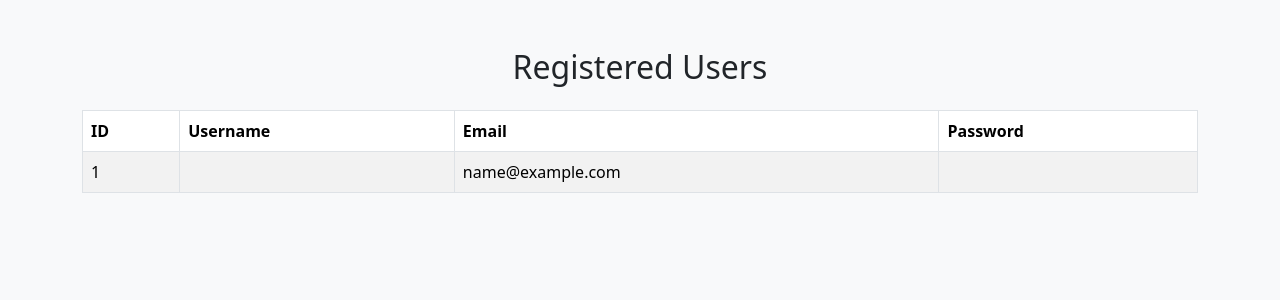
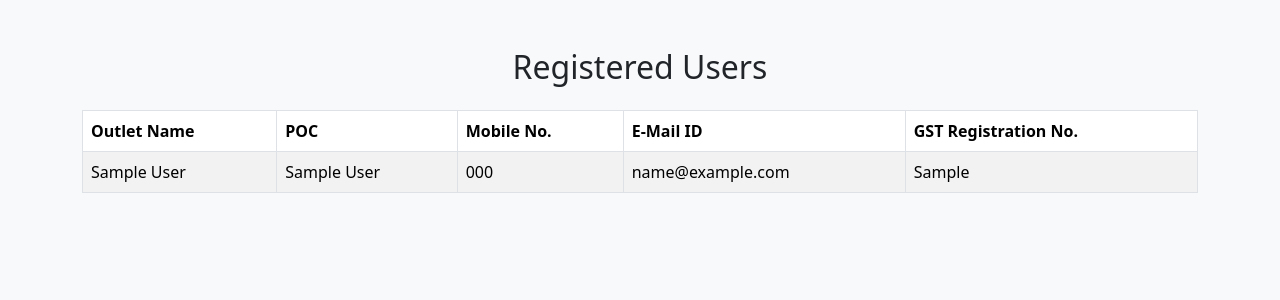
Before and after one commit to tiwaribasu/registration_form, a Flask app: template templates/admin.html in a window 1280 px wide. Shown: the top 300 px of the page. Run offline with Flask 3, Linux system fonts and the light colour scheme; the template is opened without the code that fills it: values that come from a table or form of the project are taken from there, others are empty; tables that the repository leaves empty hold one stand-in row (values such as "Sample post").

Commit message:
Add files via upload

```diff
--- a/templates/admin.html
+++ b/templates/admin.html
@@ -13,19 +13,21 @@
         <table class="table table-bordered table-striped">
             <thead>
                 <tr>
-                    <th>ID</th>
-                    <th>Username</th>
-                    <th>Email</th>
-                    <th>Password</th>
+                    <th>Outlet Name</th>
+                    <th>POC</th>
+                    <th>Mobile No.</th>
+                    <th>E-Mail ID</th>
+                    <th>GST Registration No.</th>
                 </tr>
             </thead>
             <tbody>
                 {% for user in users %}
                 <tr>
-                    <td>{{ user.id }}</td>
-                    <td>{{ user.username }}</td>
+                    <td>{{ user.buyer_name }}</td>
+                    <td>{{ user.poc_name }}</td>
+                    <td>{{ user.mobile }}</td>
                     <td>{{ user.email }}</td>
-                    <td>{{ user.password }}</td>
+                    <td>{{ user.gst }}</td>
                 </tr>
                 {% endfor %}
             </tbody>
```
